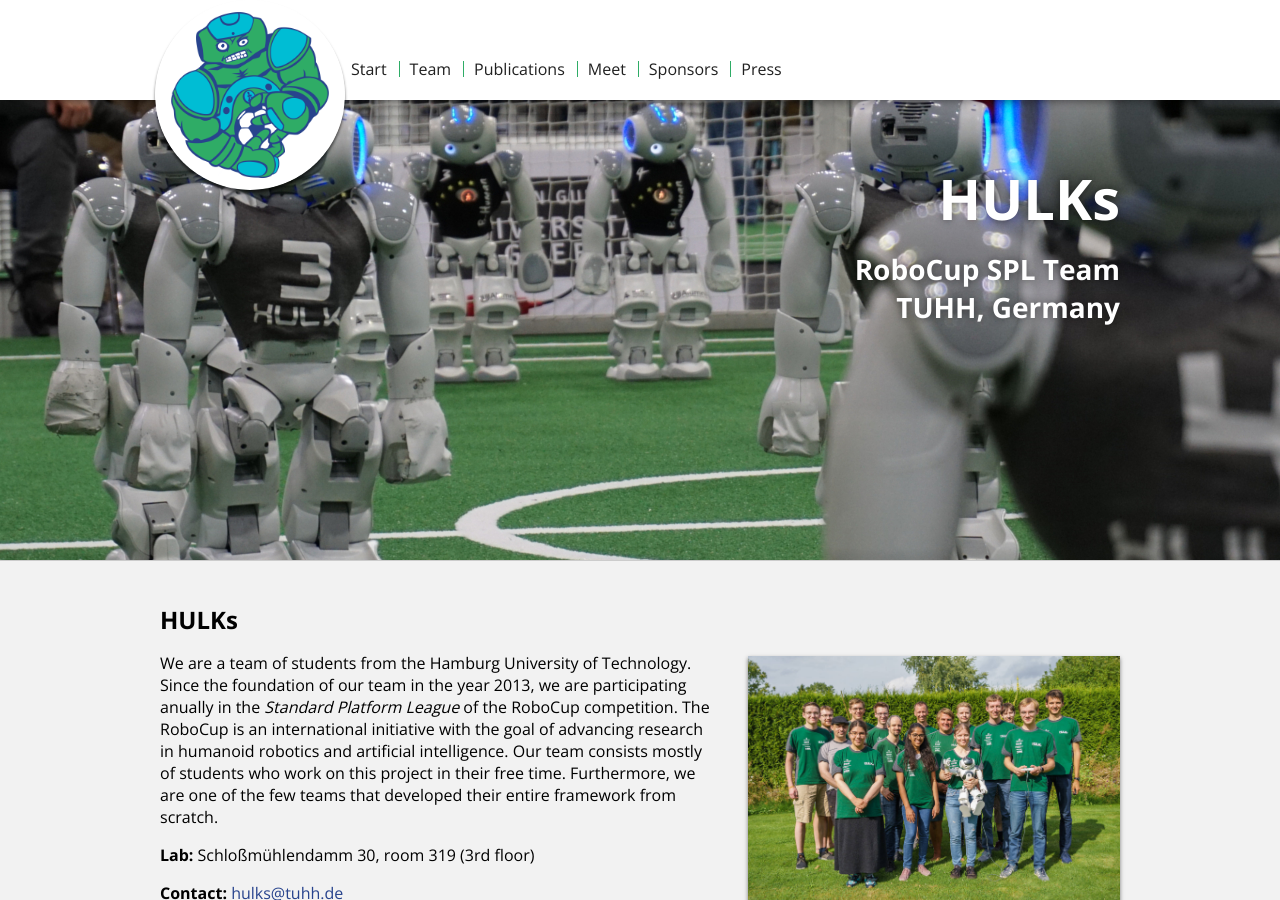
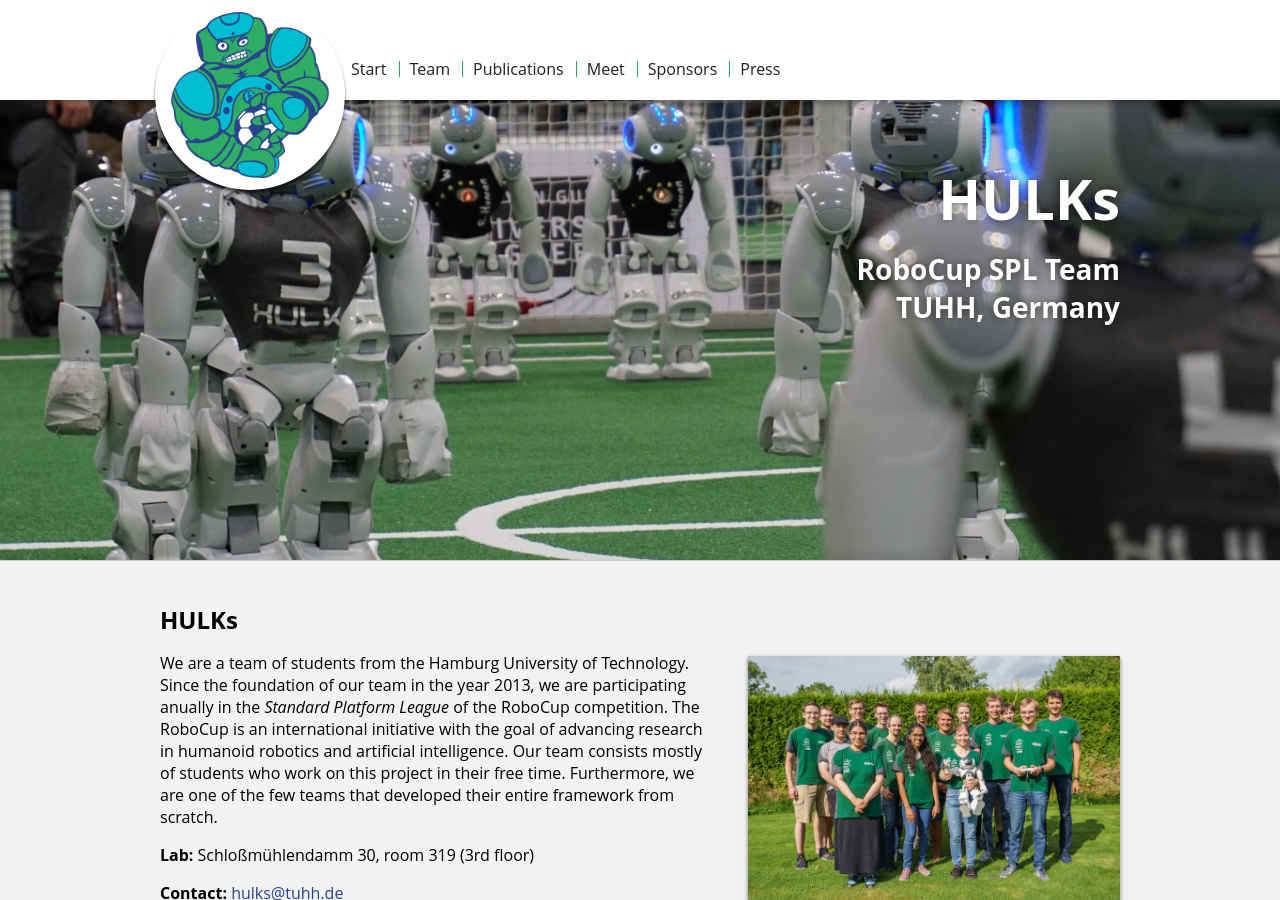
Before and after one commit to HULKs/hulks.github.io, a Jekyll site: the page built from index.html, in a window 1280 px wide and 900 px high. Built offline with Jekyll 4.4.1, drawn with Linux system fonts in a browser that asks for light colours; some web fonts are replaced.

Commit message:
host fonts locally

```diff
--- a/_layouts/default.html
+++ b/_layouts/default.html
@@ -3,7 +3,6 @@
 <head>
     <title>HULKs.de - {{ page.title }}</title>
     <meta charset="UTF-8"/>
-    <link href="//fonts.googleapis.com/css?family=Open+Sans:400,700,600" rel="stylesheet" type="text/css"/>
     <link rel="stylesheet" href="{{site.path}}/_style/hulks.css" type="text/css"/>
     <link rel="shortcut icon" href="/favicon.ico" type="image/x-icon">
     <link rel="icon" href="/favicon.ico" type="image/x-icon">
--- a/_style/hulks.css
+++ b/_style/hulks.css
@@ -1,3 +1,24 @@
+@font-face {
+  font-family: 'Open Sans';
+  font-style: normal;
+  font-weight: 400;
+  font-stretch: 100%;
+  src: url(/_fonts/OpenSans-Regular.ttf) format('truetype');
+}
+@font-face {
+  font-family: 'Open Sans';
+  font-style: italic;
+  font-weight: 400;
+  font-stretch: 100%;
+  src: url(/_fonts/OpenSans-Italic.ttf) format('truetype');
+}
+@font-face {
+  font-family: 'Open Sans';
+  font-style: bold;
+  font-weight: 700;
+  font-stretch: 100%;
+  src: url(/_fonts/OpenSans-Bold.ttf) format('truetype');
+}
 html,
 body {
   padding: 0;
```
Also changed, not shown: _style/hulks.less (+21 -0 lines), _fonts/OpenSans-Bold.ttf (added), _fonts/OpenSans-Italic.ttf (added), _fonts/OpenSans-Regular.ttf (added).
